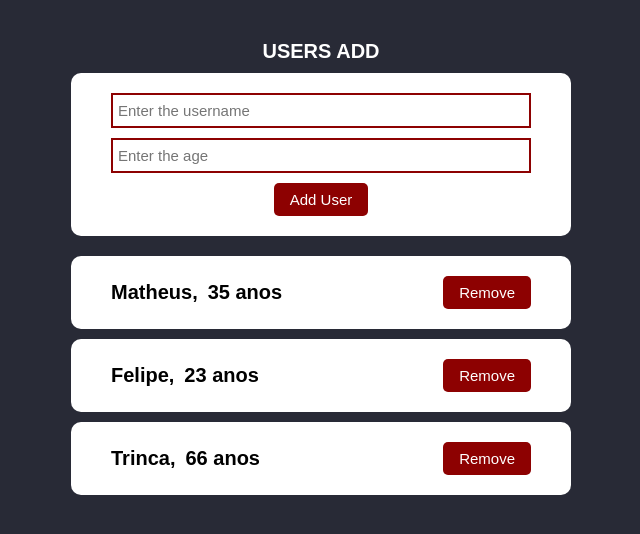
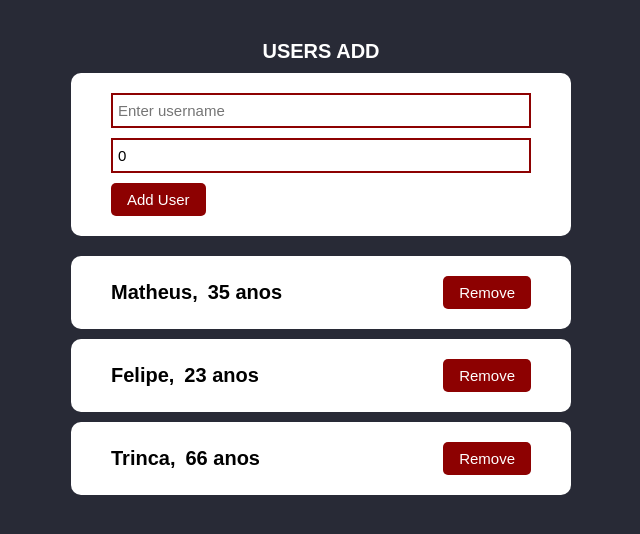
Before and after one commit to MatheusTrinca/academind_reactjs, a React (Create React App) app in the folder 04-Users/: page / in a window 1280 px wide. Shown: the top 534 px of the page, without its empty margins (319-959 px from the left). Built offline with nearby package versions, Linux system fonts and the light colour scheme.

Commit message:
validation

```diff
--- a/04-Users/src/components/AddUser/AddUser.jsx
+++ b/04-Users/src/components/AddUser/AddUser.jsx
@@ -9,18 +9,29 @@ const AddUser = ({ addNewUser }) => {
 
   const addUserHandler = e => {
     e.preventDefault();
-    addNewUser(name, age);
+    console.log(name, age);
+    if (name.length > 0 && age > 0) {
+      addNewUser(name, age);
+      setName('');
+      setAge('');
+    }
   };
 
   return (
     <div className={styles['add-user']}>
       <form onSubmit={addUserHandler}>
         <Input
-          text="Enter the username"
+          type="text"
+          text="Enter username"
           value={name}
-          onChange={() => setName(name)}
+          onChange={e => setName(e.target.value)}
         />
-        <Input text="Enter the age" value={age} onChange={() => setAge(age)} />
+        <Input
+          type="number"
+          text="Enter age"
+          value={age}
+          onChange={e => setAge(e.target.value)}
+        />
         <Button text="Add User" type="submit" />
       </form>
     </div>
--- a/04-Users/src/components/AddUser/AddUser.module.css
+++ b/04-Users/src/components/AddUser/AddUser.module.css
@@ -4,6 +4,9 @@
   background-color: white;
   border-radius: 1rem;
   padding: 2rem 4rem;
+}
+
+.add-user form {
   display: flex;
   flex-direction: column;
   align-items: center;
--- a/04-Users/src/components/Input/Input.jsx
+++ b/04-Users/src/components/Input/Input.jsx
@@ -1,8 +1,15 @@
 import React from 'react';
 import styles from './Input.module.css';
 
-const Input = ({ text }) => {
-  return <input className={styles.input} type="text" placeholder={text} />;
+const Input = ({ type, text, ...props }) => {
+  return (
+    <input
+      className={styles.input}
+      type={type || 'text'}
+      placeholder={text}
+      {...props}
+    />
+  );
 };
 
 export default Input;
--- a/04-Users/src/components/UsersList/UsersList.jsx
+++ b/04-Users/src/components/UsersList/UsersList.jsx
@@ -6,7 +6,7 @@ const UsersList = ({ users }) => {
   return (
     <div className={styles['users-list']}>
       {users.map(user => (
-        <User id={user.id} {...user} />
+        <User key={user.id} {...user} />
       ))}
     </div>
   );
--- a/04-Users/src/pages/HomePage.jsx
+++ b/04-Users/src/pages/HomePage.jsx
@@ -7,7 +7,7 @@ import UsersList from '../components/UsersList/UsersList';
 const HomePage = () => {
   const [users, setUsers] = useState(usersData);
 
-  const addNewUser = (name, age) => {
+  const addNewUser = (name, age, setOpenModal) => {
     const id = new Date().getTime();
     const newUser = { id, name, age };
     setUsers([...users, newUser]);
```
